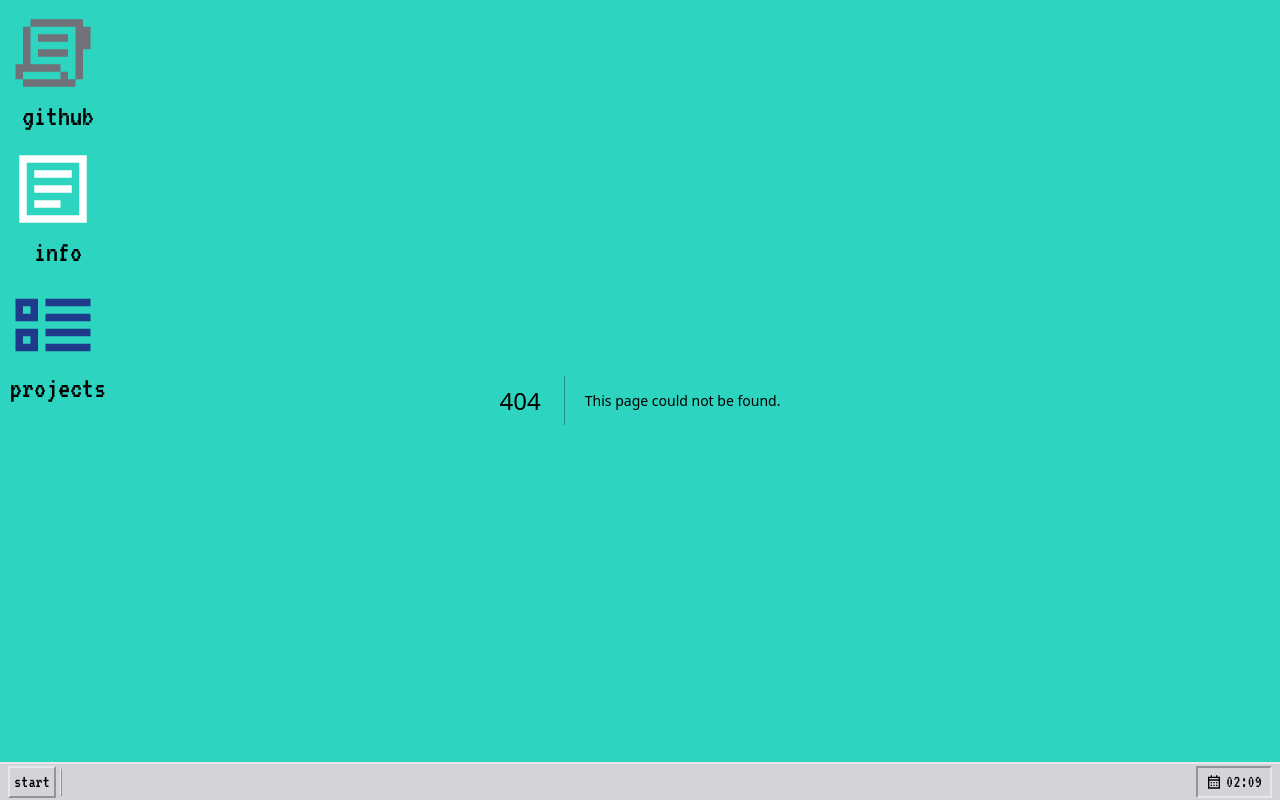
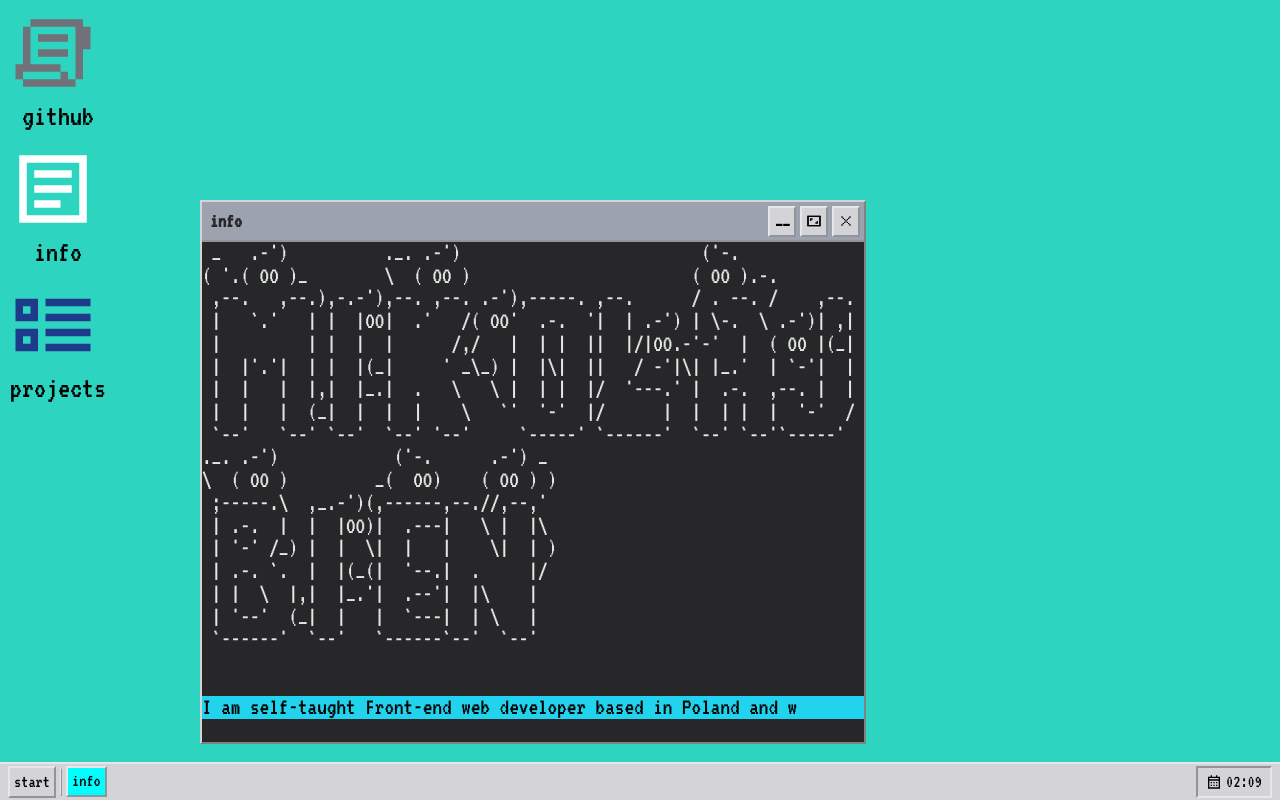
Before and after one commit to bieniucieniu/desktop-website, a Next.js app: page /info in a window 1280 px wide. Before the commit this address had no page. Built offline with nearby package versions, Linux system fonts and the light colour scheme.

Commit message:
add info card with typing animation

```diff
--- a/app/about/page.tsx
+++ /dev/null
@@ -1,9 +0,0 @@
-import { AddWindow } from "@/components/Main/WindowRenderer"
-
-export default function About() {
-  return (
-    <AddWindow name="about">
-      <div>dashndlakjdhbakldjahdlkjahsdkljhadkljashdalkj</div>
-    </AddWindow>
-  )
-}
--- /dev/null
+++ b/app/info/page.tsx
@@ -0,0 +1,80 @@
+"use client"
+import { AddWindow } from "@/components/Main/WindowRenderer"
+import TypingAnimation from "@/components/TypingAnimation"
+import { useState } from "react"
+import { TypeAnimation } from "react-type-animation"
+
+export default function info() {
+  const [stage, setStage] = useState<0 | 1 | 2 | 3 | 4>(0)
+  const name = [
+    ` _   .-')          ._. .-')                         ('-.
+( '.( OO )_        \\  ( OO )                       ( OO ).-.
+ ,--.   ,--.),-.-'),--. ,--. .-'),-----. ,--.      / . --. /    ,--.
+ |   \`.'   | |  |OO|  .'   /( OO'  .-.  '|  | .-') | \\-.  \\ .-')| ,|
+ |         | |  |  |      /,/   |  | |  ||  |/|OO.-'-'  |  ( OO |(_|
+ |  |'.'|  | |  |(_|     ' _\\_) |  |\\|  ||   / -'|\\| |_.'  | \`-'|  |
+ |  |   |  |,|  |_.|  .   \\   \\ |  | |  |/  '---.' |  .-.  ,--. |  |
+ |  |   |  (_|  |  |  |\    \\   \`'  '-'  |/      |  |  | |  |  '-'  /
+ \`--'   \`--' \`--'  \`--' '--'     \`-----' \`------'  \`--' \`--'\`-----'  \n`,
+    `._. .-')            ('-.      .-') _
+\\  ( OO )         _(  OO)    ( OO ) )
+ ;-----.\\  ,_.-')(,------,--.//,--,'
+ | .-.  |  |  |OO)|  .---|   \\ |  |\\
+ | '-' /_) |  |  \\|  |   |    \\|  | )
+ | .-. \`.  |  |(_(|  '--.|  .     |/
+ | |  \\  |,|  |_.'|  .--'|  |\\    |
+ | '--'  (_|  |   |  \`---|  | \\   |
+ \`------'  \`--'   \`------\`--'  \`--' \n`,
+  ]
+  return (
+    <AddWindow name="info">
+      <div>
+        <article className="text-2xl whitespace-pre leading-[1.42rem] max-w-[900px]">
+          <TypingAnimation
+            className="min-h-[204px]"
+            onComplete={() => setStage(1)}
+          >
+            {name[0]}
+          </TypingAnimation>
+          {stage > 0 ? (
+            <TypingAnimation
+              onComplete={() => setStage(2)}
+              className="min-h-[204px]"
+            >
+              {name[1]}
+            </TypingAnimation>
+          ) : null}
+          <br />
+          <br />
+          {stage > 1 ? (
+            <TypingAnimation
+              speed={70}
+              className="bg-cyan-400 text-black whitespace-pre-line"
+              onComplete={() => setStage(3)}
+            >
+              {[
+                `Hi if u can't read text above, I Mikolaj Bien`,
+                `I am self-taught Front-end web developer based in Poland and worked as a freelancer for half a year I've been doing web development for 2 years.`,
+              ]}
+            </TypingAnimation>
+          ) : null}
+          <br />
+          {stage > 2 ? (
+            <TypingAnimation speed={50} className="whitespace-pre-line">
+              My preferred tools are react and typescript mainly used in next.js
+              (13) with some addons/lib like React-Free-Fiber/drei, Radix-ui,
+              framer-motion, tailwind, vanilla-extract-css, zod, drizzle and
+              some more.
+            </TypingAnimation>
+          ) : null}
+          {stage > 4 ? (
+            <TypingAnimation speed={50} className="whitespace-pre-line">
+              {`Check my projects, you have icon propably on the left, you can close the window and check it
+or u can enter via start menu on the bottom`}
+            </TypingAnimation>
+          ) : null}
+        </article>
+      </div>
+    </AddWindow>
+  )
+}
--- a/app/projects/[[...focus]]/page.tsx
+++ b/app/projects/[[...focus]]/page.tsx
@@ -1,4 +1,5 @@
 import { AddWindow } from "@/components/Main/WindowRenderer"
+import Link from "next/link"
 import { Button } from "@/components/ui/Button"
 import { Tabs, TabsList, TabsTrigger, TabsContent } from "@/components/ui/Tabs"
 
@@ -10,10 +11,10 @@ export default function Projects({
   const { focus } = params
   return (
     <AddWindow name="projects">
-      <Tabs defaultValue={focus === undefined ? "about" : focus[0]}>
+      <Tabs defaultValue={focus !== undefined ? focus[0] : "list"}>
         <TabsList>
-          <TabsTrigger value="about" asChild>
-            <Button>About</Button>
+          <TabsTrigger value="list" asChild>
+            <Button>list</Button>
           </TabsTrigger>
           <TabsTrigger value="braciabien" asChild>
             <Button>Bracia Bien</Button>
@@ -25,7 +26,21 @@ export default function Projects({
             <Button>Portfolio</Button>
           </TabsTrigger>
         </TabsList>
-        <TabsContent value="about">about</TabsContent>
+        <TabsContent value="list">
+          <TabsList asChild>
+            <ul className="flex flex-col">
+              <TabsTrigger value="braciabien" asChild>
+                <li className="hover:underline">Bracia Bien</li>
+              </TabsTrigger>
+              <TabsTrigger value="breakout" asChild>
+                <li className="hover:underline">Breakout</li>
+              </TabsTrigger>
+              <TabsTrigger value="portfolio" asChild>
+                <li className="hover:underline">Portfolio</li>
+              </TabsTrigger>
+            </ul>
+          </TabsList>
+        </TabsContent>
         <TabsContent value="braciabien">braciabien</TabsContent>
         <TabsContent value="breakout">breakout</TabsContent>
         <TabsContent value="portfolio">portfolio</TabsContent>
```
